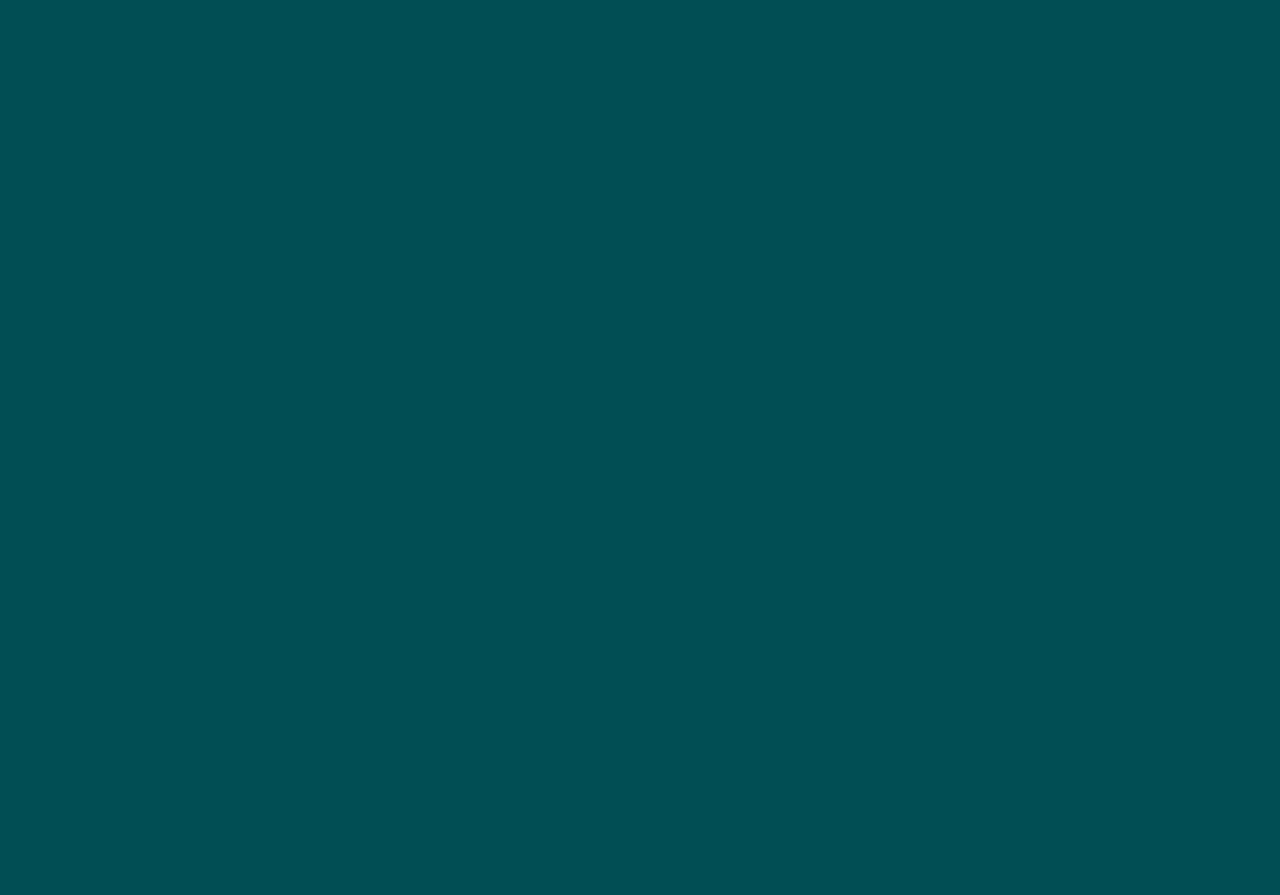
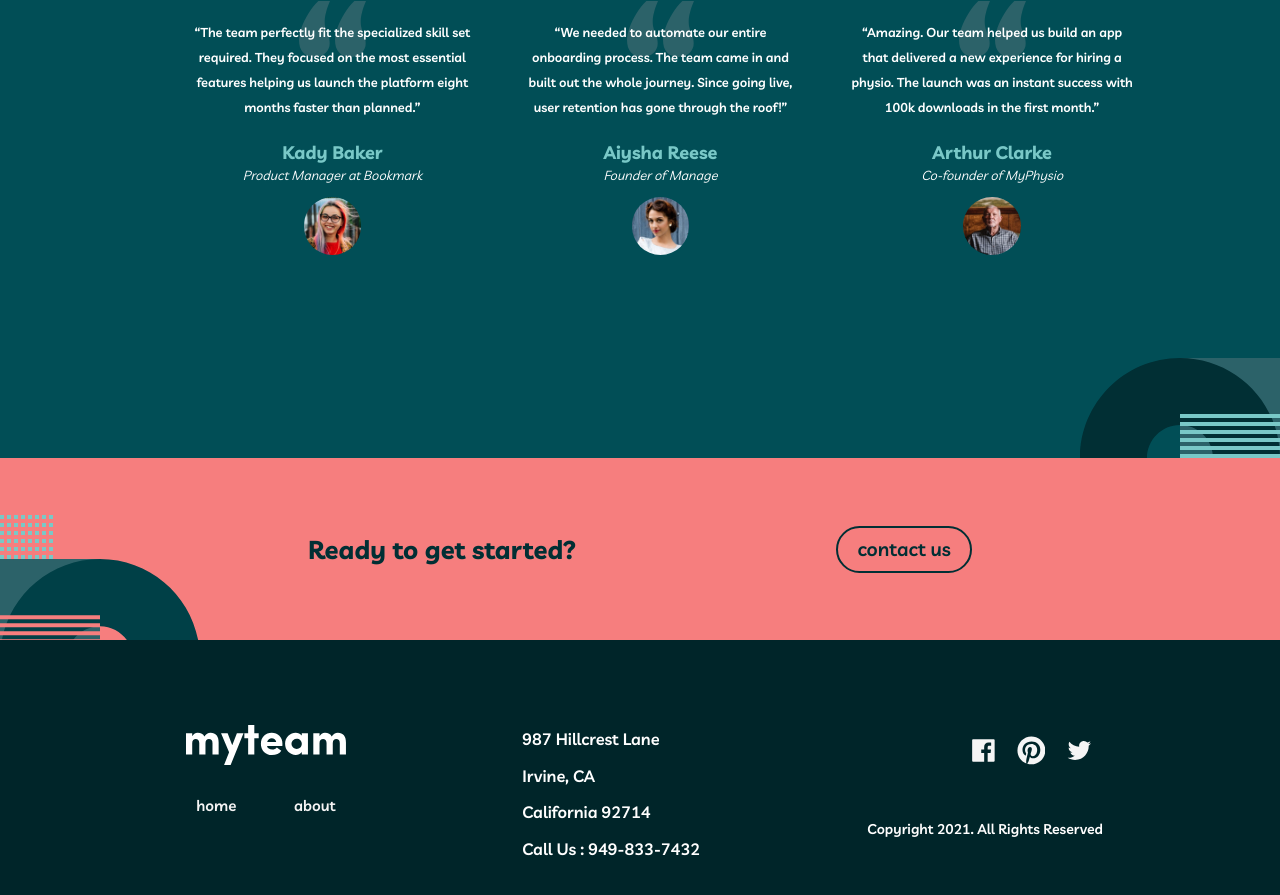
Before and after one commit to NzaQr/my-team, a React (Create React App) app: page / in a window 1280 px wide. Shown: the part 1557-2452 px from the top of the page. Before the commit the page ends 800 px from the top, so only its background shows below. Built offline with nearby package versions, Linux system fonts and the light colour scheme.

Commit message:
Fix route

```diff
--- a/src/App.js
+++ b/src/App.js
@@ -11,7 +11,7 @@ export default function App() {
       <Router>
         <Header />
         <Switch>
-          <Route path="/my-team" exact component={Home} />
+          <Route path="/" exact component={Home} />
           <Route path="/about" component={About} />
           <Route path="/contact" component={Contact} />
         </Switch>
--- a/src/components/Footer.js
+++ b/src/components/Footer.js
@@ -10,11 +10,11 @@ export default function Footer() {
     <div className="footer-container">
       <div className="footer-links-container">
         <div>
-          <Link to="/my-team">
+          <Link to="/">
             <img className="footer-logo" src={Logo} alt="myteam logo" />
           </Link>
         </div>
-        <Link className="footer-link" to="/my-team">
+        <Link className="footer-link" to="/">
           home
         </Link>
         <Link className="footer-link" to="/about">
--- a/src/components/Header.js
+++ b/src/components/Header.js
@@ -11,7 +11,7 @@ export default function Header() {
   const showSidebar = () => setSidebar(!sidebar);
   return (
     <div className="header-container">
-      <Link to="/my-team">
+      <Link to="/">
         <img className="logo" src={Logo} alt="myteam logo" />
       </Link>
       <div className="nav">
@@ -26,7 +26,7 @@ export default function Header() {
               </Link>
             </li>
             <li className="item">
-              <Link to="/my-team">Home</Link>
+              <Link to="/">Home</Link>
             </li>
             <li className="item">
               <Link to="/about">About</Link>
```
